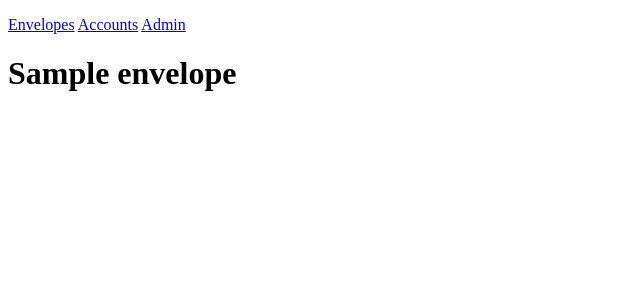
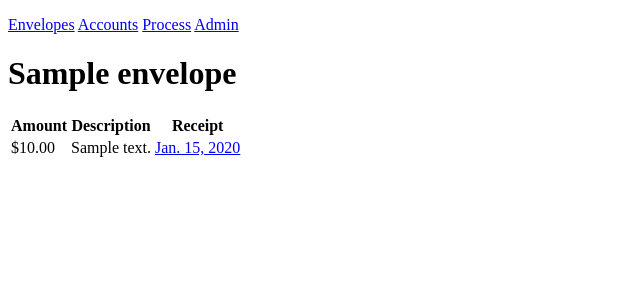
Before and after one commit to richardjs/unclebudget, a Django app: page /envelopes/1 in a window 1280 px wide. Shown: the top 300 px of the page, without its empty margins (0-640 px from the left). Run offline with Django 4.2, Linux system fonts and the light colour scheme; tables that the repository leaves empty hold one stand-in row (values such as "Sample post").

Commit message:
More foundational work

```diff
--- a/unclebudget/models.py
+++ b/unclebudget/models.py
@@ -144,8 +144,8 @@ class Receipt(models.Model):
             super().save(*args, **kwargs)
 
         self.balance = (
-            sum([item.amount for item in self.item_set.all()]) -
-            sum([entry.amount for entry in self.entry_set.all()])
+            sum([entry.amount for entry in self.entry_set.all()]) -
+            sum([item.amount for item in self.item_set.all()])
         )
         first_entry = self.entry_set.first()
         if first_entry:
--- a/unclebudget/templates/unclebudget/account_list.html
+++ b/unclebudget/templates/unclebudget/account_list.html
@@ -9,7 +9,7 @@
 <ul>
 {% for account in object_list %}
     <li>
-        <a href="{% url 'accounts-list' account.id %}">{{ account.name }}</a>
+        <a href="{% url 'account-detail' account.id %}">{{ account.name }}</a>
         ${{ account.balance }}</li>
 {% endfor %}
 </ul>
--- a/unclebudget/templates/unclebudget/base.html
+++ b/unclebudget/templates/unclebudget/base.html
@@ -6,8 +6,9 @@
     </head>
     <body>
         <p>
-            <a href="/envelopes">Envelopes</a>
-            <a href="/accounts">Accounts</a>
+            <a href="{% url 'envelope-list' %}">Envelopes</a>
+            <a href="{% url 'account-list' %}">Accounts</a>
+            <a href="{% url 'process' %}">Process</a>
             <a href="/admin">Admin</a>
         </p>
         {% block 'content' %}
--- a/unclebudget/templates/unclebudget/envelope_detail.html
+++ b/unclebudget/templates/unclebudget/envelope_detail.html
@@ -6,4 +6,23 @@
 
 <h1>{{ envelope.name }}</h1>
 
+<table>
+    <thead>
+        <th>Amount</th>
+        <th>Description</th>
+        <th>Receipt</th>
+    </thead>
+    {% for item in envelope.item_set.all %}
+        <tr>
+            <td>${{ item.amount }}</td>
+            <td>{{ item.description }}</td>
+            <td>
+                <a href="{% url 'receipt' item.receipt.id %}">
+                    {{ item.receipt.date }}
+                </a>
+            </td>
+        </tr>
+    {% endfor %}
+</table>
+
 {% endblock %}
--- a/unclebudget/templates/unclebudget/envelope_list.html
+++ b/unclebudget/templates/unclebudget/envelope_list.html
@@ -9,7 +9,10 @@
 <ul>
 {% for envelope in object_list %}
     <li>
-        {{ envelope.name }} ${{ envelope.balance }}
+        <a href="{% url 'envelope-detail' envelope.id %}">
+            {{ envelope.name }}
+        </a>
+        ${{ envelope.balance }}
     </li>
 {% endfor %}
 </li>
--- a/unclebudget/templates/unclebudget/process.html
+++ b/unclebudget/templates/unclebudget/process.html
@@ -8,9 +8,11 @@
 {% csrf_token %}
 
 <h1>
-    {{ receipt.date }} &mdash;
+    {{ receipt.date }}
     ${{ receipt.amount }}
 </h1>
+
+<h2>Balance: ${{ receipt.balance }}</p>
 
 <h2>Account entries</h2>
 
@@ -18,7 +20,6 @@
     <th>Account</th>
     <th>Amount</th>
     <th>Description</th>
-
 
     {% for entry in receipt.entry_set.all %}
         <tr>
--- a/unclebudget/urls.py
+++ b/unclebudget/urls.py
@@ -4,10 +4,10 @@ from unclebudget.views import *
 
 
 urlpatterns = [
-    path('accounts', AccountList.as_view()),
-    path('accounts/<int:pk>', AccountDetail.as_view(), name='accounts-list'),
-    path('envelopes', EnvelopeList.as_view()),
-    path('envelopes/<int:pk>', EnvelopeDetail.as_view()),
+    path('accounts', AccountList.as_view(), name='account-list'),
+    path('accounts/<int:pk>', AccountDetail.as_view(), name='account-detail'),
+    path('envelopes', EnvelopeList.as_view(), name='envelope-list'),
+    path('envelopes/<int:pk>', EnvelopeDetail.as_view(), name='envelope-detail'),
     path('process', process, name='process'),
     path('receipt/<int:pk>', receipt, name='receipt'),
 ]
```
